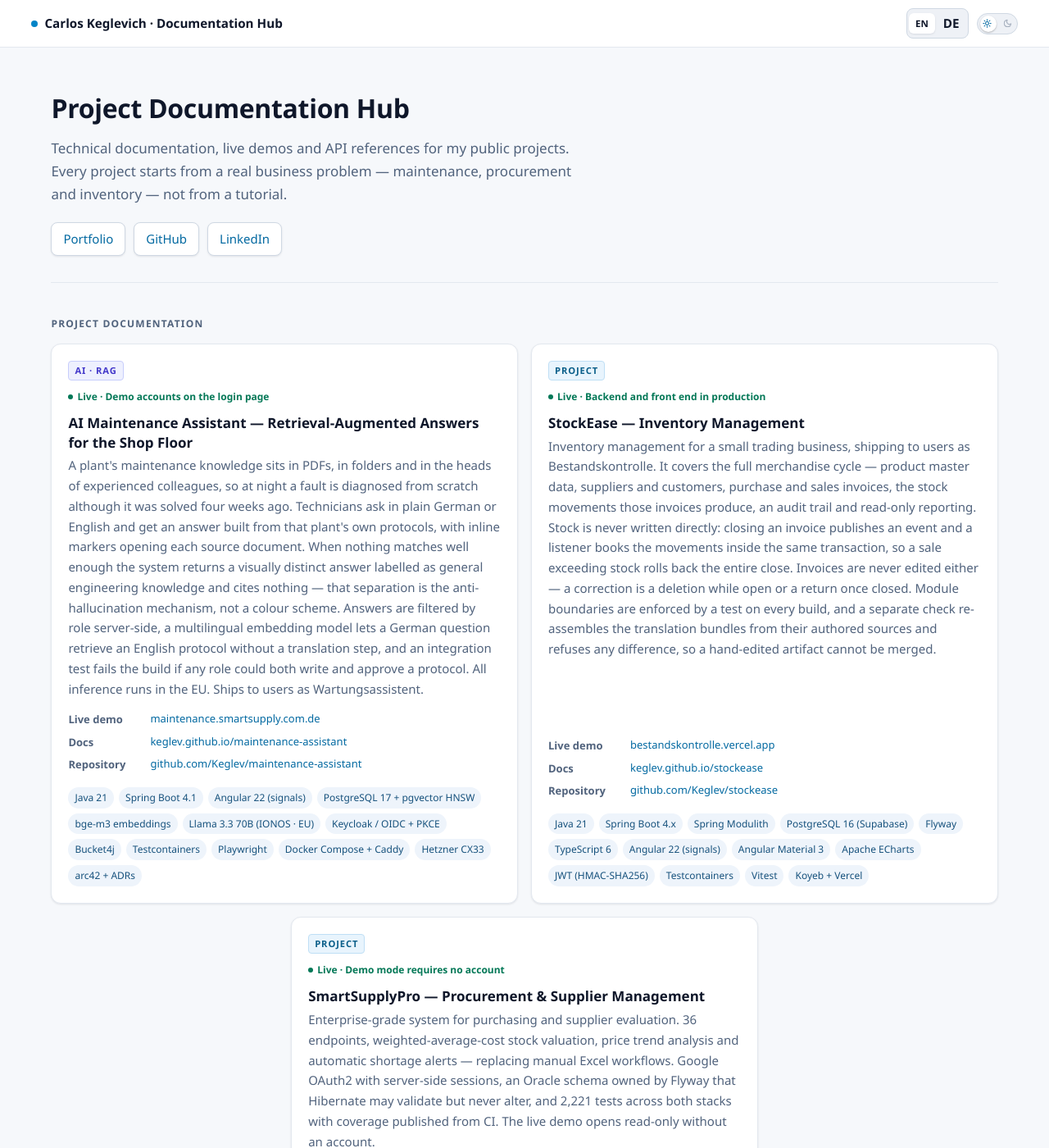
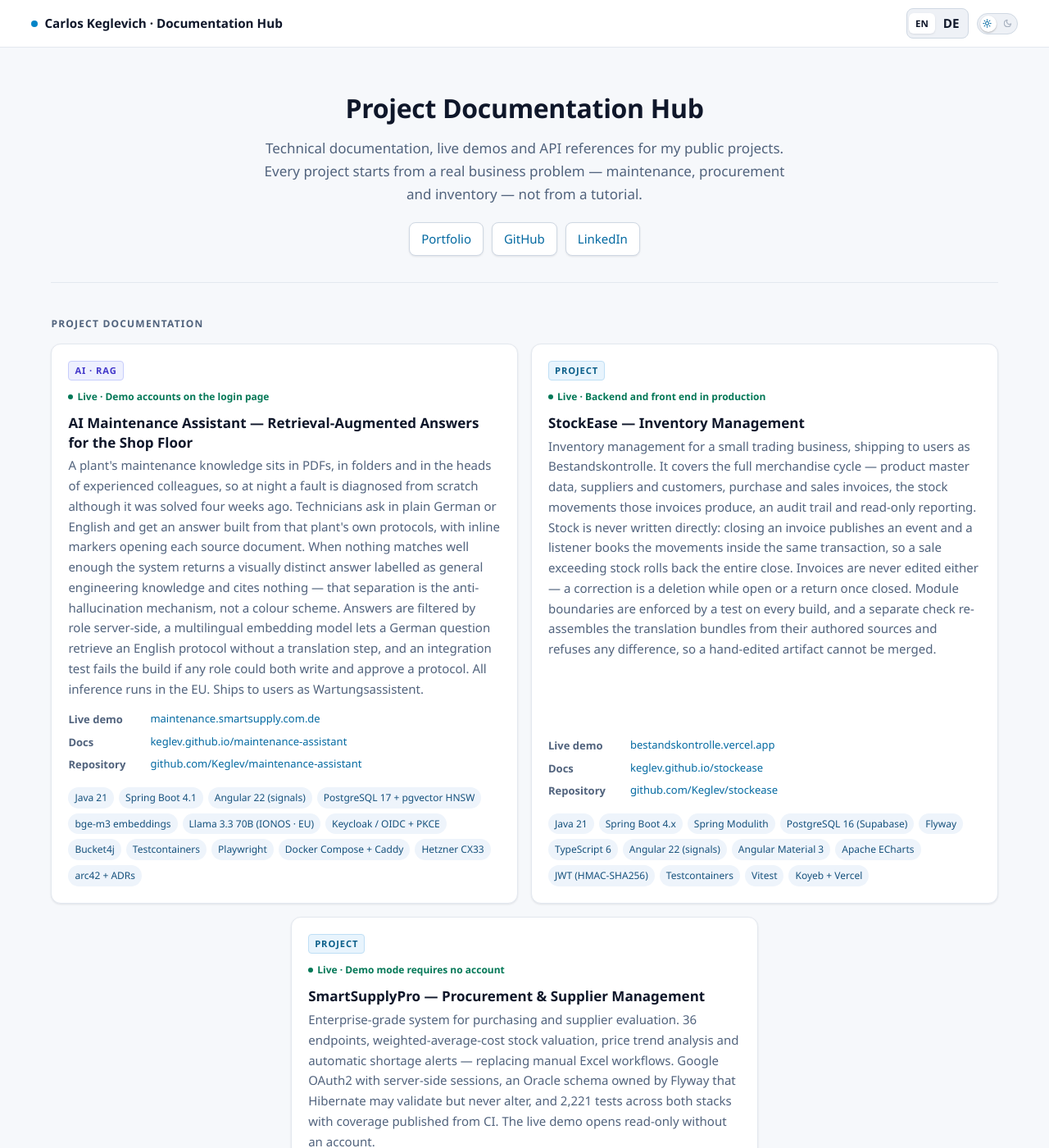
Before and after one commit to Keglev/keglev.github.io, a Jekyll site: the page built from index.md, in a window 1280 px wide and 1400 px high. Shown: the whole window at 82% size. Built offline with Jekyll 4.4.1, drawn with Linux system fonts in a browser that asks for light colours.

Commit message:
style(css): centre the hero title, lead paragraph and link row
Since the wrapper widened to 1320px the hero title floated against the
left edge of a wide column with nothing beside it. It becomes a centred
title block.

The hero is the only centred region on the page — everything below it is
left-aligned card content — so the centring reads as deliberate rather
than as a stylistic choice applied at random.

Three rules are involved because three mechanisms are. text-align centres
the heading and the paragraph text; auto side margins centre the
paragraph's 68ch measure, which would otherwise stay pinned left and make
the heading above it look misaligned; and the link row is a flex
container, which text-align does not reach, so it needs its own main-axis
centring.

The 68ch measure stays. Centred text still needs a measure, and letting
the paragraph run the full 1320px would undo the readability work from
the previous change.

Co-Authored-By: Claude Opus 5 (1M context) <noreply@anthropic.com>

```diff
--- a/assets/css/main.css
+++ b/assets/css/main.css
@@ -370,6 +370,11 @@
            Contains the page title, subtitle, and quick-access links.
            ============================================================ */
         .hero {
+            /* Centred as a block. The hero is the only centred region on the
+               page — everything below it is left-aligned card content — so the
+               centring reads as a deliberate title block rather than as a
+               stylistic choice applied at random. */
+            text-align: center;
             padding: 48px 0 32px;
             border-bottom: 1px solid var(--line);
             margin-bottom: 40px;
@@ -386,13 +391,19 @@
                measure stays constant if the base font changes. */
             font-size: 1.0625rem;
             color: var(--muted);
-            margin: 0 0 20px;
+            /* auto side margins centre the 68ch measure inside the wrapper.
+               Without them the paragraph keeps its measure but stays pinned
+               left, so the centred h1 above it would look misaligned. */
+            margin: 0 auto 20px;
             max-width: 68ch;
         }
         /* Row of pill-style navigation links (Portfolio, GitHub, LinkedIn) */
         .hero-links {
             display: flex;
             flex-wrap: wrap;
+            /* The row is a flex container, so text-align on the parent does
+               not reach it — the items need their own main-axis centring. */
+            justify-content: center;
             gap: 10px;
         }
         .hero-link {
```
